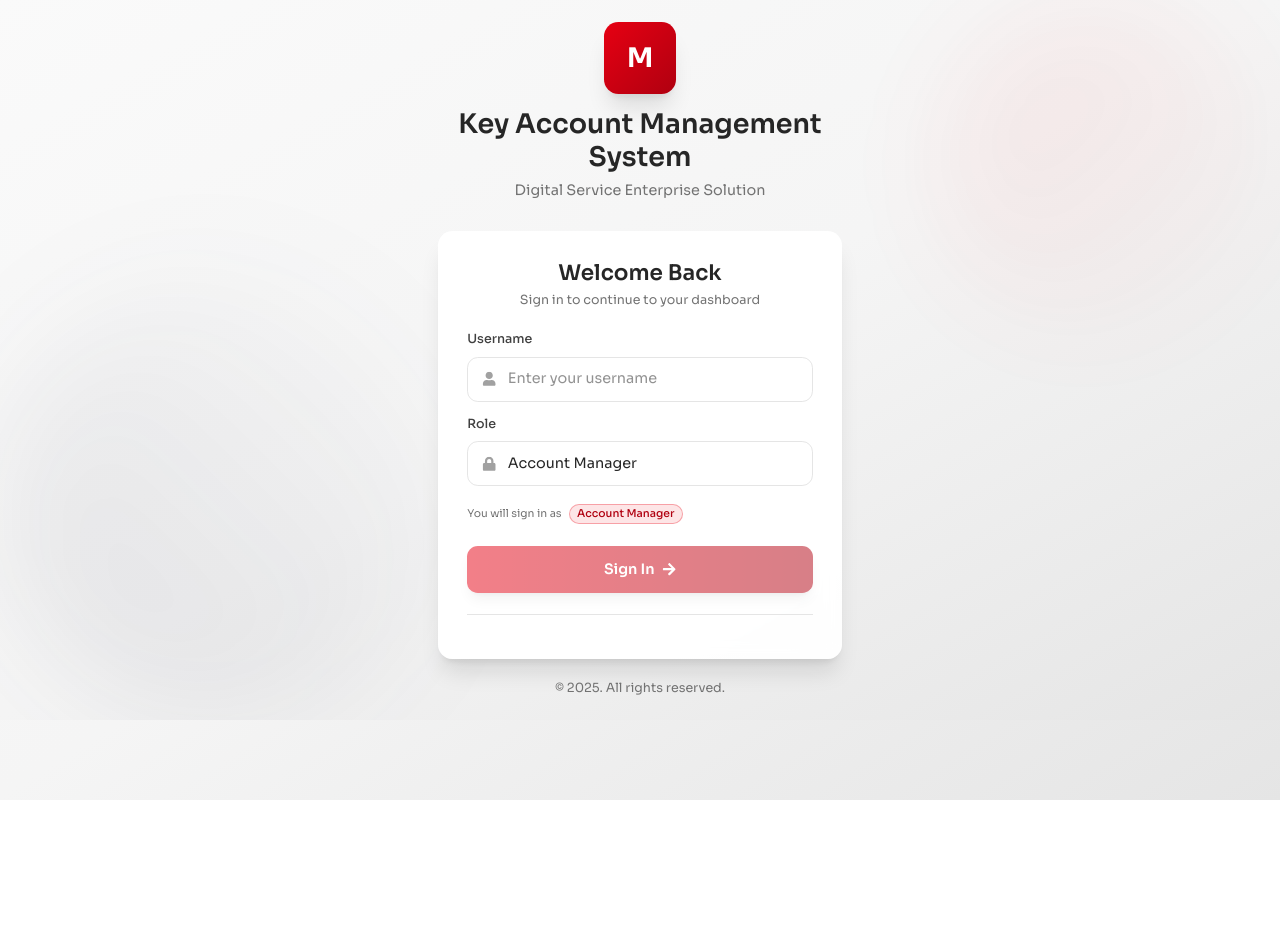
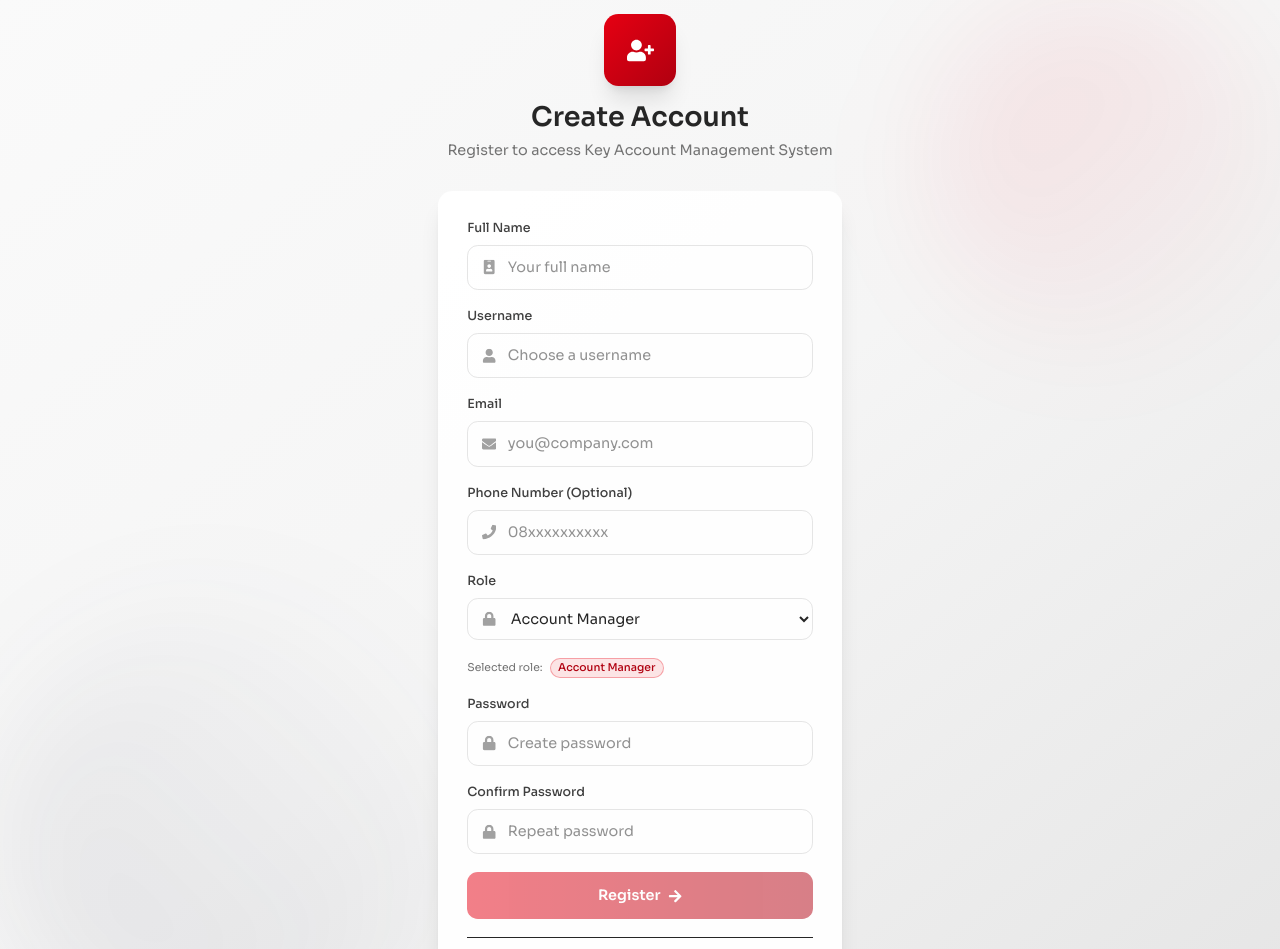
Before and after one commit to nazkenya/ProjectTelkomFIX, a React (Vite) app: page /register in a window 1280 px wide. Before the commit this address led to /login. Shown: the top 949 px of the page. Before the commit the page ends 800 px from the top, so only its background shows below. Built offline with nearby package versions, Linux system fonts and the light colour scheme.

Commit message:
Register

```diff
--- /dev/null
+++ b/src/pages/Register.jsx
@@ -0,0 +1,229 @@
+import React, { useState } from 'react'
+import { useNavigate, Link } from 'react-router-dom'
+import {
+  FaUserPlus,
+  FaUser,
+  FaLock,
+  FaArrowRight,
+  FaEnvelope,
+  FaPhone,
+  FaIdBadge,
+} from 'react-icons/fa'
+import { ALL_ROLES, ROLE_LABELS } from '../auth/roles'
+
+export default function Register() {
+  const navigate = useNavigate()
+
+  const [form, setForm] = useState({
+    fullName: '',
+    username: '',
+    email: '',
+    phone: '',
+    role: ALL_ROLES[0],
+    password: '',
+    confirmPassword: '',
+  })
+
+  const [error, setError] = useState('')
+
+  function update(key, value) {
+    setForm((prev) => ({ ...prev, [key]: value }))
+  }
+
+  function handleSubmit(e) {
+    e.preventDefault()
+    setError('')
+
+    if (form.password !== form.confirmPassword) {
+      setError('Password dan Confirm Password tidak sama')
+      return
+    }
+
+    // ⛔ sementara dummy (nanti ganti API)
+    console.log('REGISTER:', form)
+
+    navigate('/login')
+  }
+
+  const isDisabled =
+    !form.fullName ||
+    !form.username ||
+    !form.email ||
+    !form.password ||
+    !form.confirmPassword
+
+  return (
+    <div className="min-h-screen bg-gradient-to-br from-neutral-50 via-neutral-100 to-neutral-200 flex items-center justify-center p-4 relative overflow-hidden">
+      {/* Background accents */}
+      <div className="absolute top-0 right-0 w-96 h-96 bg-gradient-to-br from-[#E60012]/10 to-transparent rounded-full blur-3xl" />
+      <div className="absolute bottom-0 left-0 w-[500px] h-[500px] bg-gradient-to-tr from-[#2E3048]/10 to-transparent rounded-full blur-3xl" />
+
+      <div className="w-full max-w-md relative z-10 animate-slide-up">
+        {/* Brand */}
+        <div className="text-center mb-8">
+          <div className="inline-flex items-center justify-center w-20 h-20 rounded-2xl bg-gradient-to-br from-[#E60012] to-[#B00010] shadow-xl mb-4">
+            <FaUserPlus className="text-white text-3xl" />
+          </div>
+          <h1 className="text-3xl font-semibold text-neutral-800 mb-2">
+            Create Account
+          </h1>
+          <p className="text-neutral-500">
+            Register to access Key Account Management System
+          </p>
+        </div>
+
+        {/* Register Form */}
+        <form
+          onSubmit={handleSubmit}
+          className="bg-white rounded-2xl shadow-xl p-8 space-y-5 bg-white/95"
+        >
+          {/* Error */}
+          {error && (
+            <div className="text-sm text-red-600 bg-red-50 border border-red-200 rounded-lg px-4 py-2">
+              {error}
+            </div>
+          )}
+
+          {/* Full Name */}
+          <Field
+            label="Full Name"
+            icon={<FaIdBadge />}
+            placeholder="Your full name"
+            value={form.fullName}
+            onChange={(v) => update('fullName', v)}
+          />
+
+          {/* Username */}
+          <Field
+            label="Username"
+            icon={<FaUser />}
+            placeholder="Choose a username"
+            value={form.username}
+            onChange={(v) => update('username', v)}
+          />
+
+          {/* Email */}
+          <Field
+            label="Email"
+            type="email"
+            icon={<FaEnvelope />}
+            placeholder="you@company.com"
+            value={form.email}
+            onChange={(v) => update('email', v)}
+          />
+
+          {/* Phone */}
+          <Field
+            label="Phone Number (Optional)"
+            icon={<FaPhone />}
+            placeholder="08xxxxxxxxxx"
+            value={form.phone}
+            onChange={(v) => update('phone', v)}
+          />
+
+          {/* Role */}
+          <label className="block">
+            <span className="text-sm font-medium text-neutral-700 mb-2 block">
+              Role
+            </span>
+            <div className="relative">
+              <div className="absolute left-4 top-1/2 -translate-y-1/2 text-neutral-400">
+                <FaLock />
+              </div>
+              <select
+                className="w-full border-2 border-neutral-200 rounded-xl pl-11 pr-4 py-3 outline-none focus:border-[#E60012] focus:ring-4 focus:ring-[#E60012]/10 cursor-pointer"
+                value={form.role}
+                onChange={(e) => update('role', e.target.value)}
+              >
+                {ALL_ROLES.map((r) => (
+                  <option key={r} value={r}>
+                    {ROLE_LABELS[r] || r}
+                  </option>
+                ))}
+              </select>
+            </div>
+          </label>
+
+          {/* Role badge */}
+          <div className="flex items-center gap-2">
+            <span className="text-xs text-neutral-500">Selected role:</span>
+            <span className="inline-flex items-center px-2 py-0.5 rounded-full text-xs font-medium border border-[#E60012]/30 text-[#B00010] bg-[#E60012]/10">
+              {ROLE_LABELS[form.role] || form.role}
+            </span>
+          </div>
+
+          {/* Password */}
+          <Field
+            label="Password"
+            type="password"
+            icon={<FaLock />}
+            placeholder="Create password"
+            value={form.password}
+            onChange={(v) => update('password', v)}
+          />
+
+          {/* Confirm Password */}
+          <Field
+            label="Confirm Password"
+            type="password"
+            icon={<FaLock />}
+            placeholder="Repeat password"
+            value={form.confirmPassword}
+            onChange={(v) => update('confirmPassword', v)}
+          />
+
+          {/* Submit */}
+          <button
+            type="submit"
+            disabled={isDisabled}
+            className="w-full bg-gradient-to-r from-[#E60012] to-[#B00010] text-white py-3.5 rounded-xl font-semibold flex items-center justify-center gap-2 hover:scale-[1.02] transition-all disabled:opacity-50"
+          >
+            Register
+            <FaArrowRight />
+          </button>
+
+          {/* Footer */}
+          <div className="pt-3 border-t text-center">
+            <p className="text-sm text-neutral-500">
+              Already have an account?{' '}
+              <Link
+                to="/login"
+                className="text-[#E60012] font-medium hover:underline"
+              >
+                Sign In
+              </Link>
+            </p>
+          </div>
+        </form>
+
+        <p className="text-center text-sm text-neutral-500 mt-6">
+          © 2025. All rights reserved.
+        </p>
+      </div>
+    </div>
+  )
+}
+
+/* ====================== REUSABLE FIELD ====================== */
+function Field({ label, icon, value, onChange, placeholder, type = 'text' }) {
+  return (
+    <label className="block">
+      <span className="text-sm font-medium text-neutral-700 mb-2 block">
+        {label}
+      </span>
+      <div className="relative">
+        <div className="absolute left-4 top-1/2 -translate-y-1/2 text-neutral-400">
+          {icon}
+        </div>
+        <input
+          type={type}
+          className="w-full border-2 border-neutral-200 rounded-xl pl-11 pr-4 py-3 outline-none focus:border-[#E60012] focus:ring-4 focus:ring-[#E60012]/10"
+          value={value}
+          onChange={(e) => onChange(e.target.value)}
+          placeholder={placeholder}
+          required={label !== 'Phone Number (Optional)'}
+        />
+      </div>
+    </label>
+  )
+}
--- a/src/routes/routeConfig.jsx
+++ b/src/routes/routeConfig.jsx
@@ -22,11 +22,13 @@ import ExecutiveRegionPerformance from '@pages/ExecutiveRegionPerformance'
 import AccountManagerDashboard from '../pages/AccountManagerDashboard'
 import AmProfile from '../pages/accountProfile/AmProfile' // Pastikan path ini benar
 import AMDetail from '../pages/accountProfile/AMDetail'
+import Register from '../pages/Register'
 
 // Define routes and which roles can access them.
 // Add your new role to the arrays below as needed.
 export const routes = [
   { path: '/login', element: <Login />, public: true },
+  { path: '/register', element: <Register />, public: true },
   { path: '/403', element: <NotAuthorized />, public: true },
 
   // Protected routes
```
